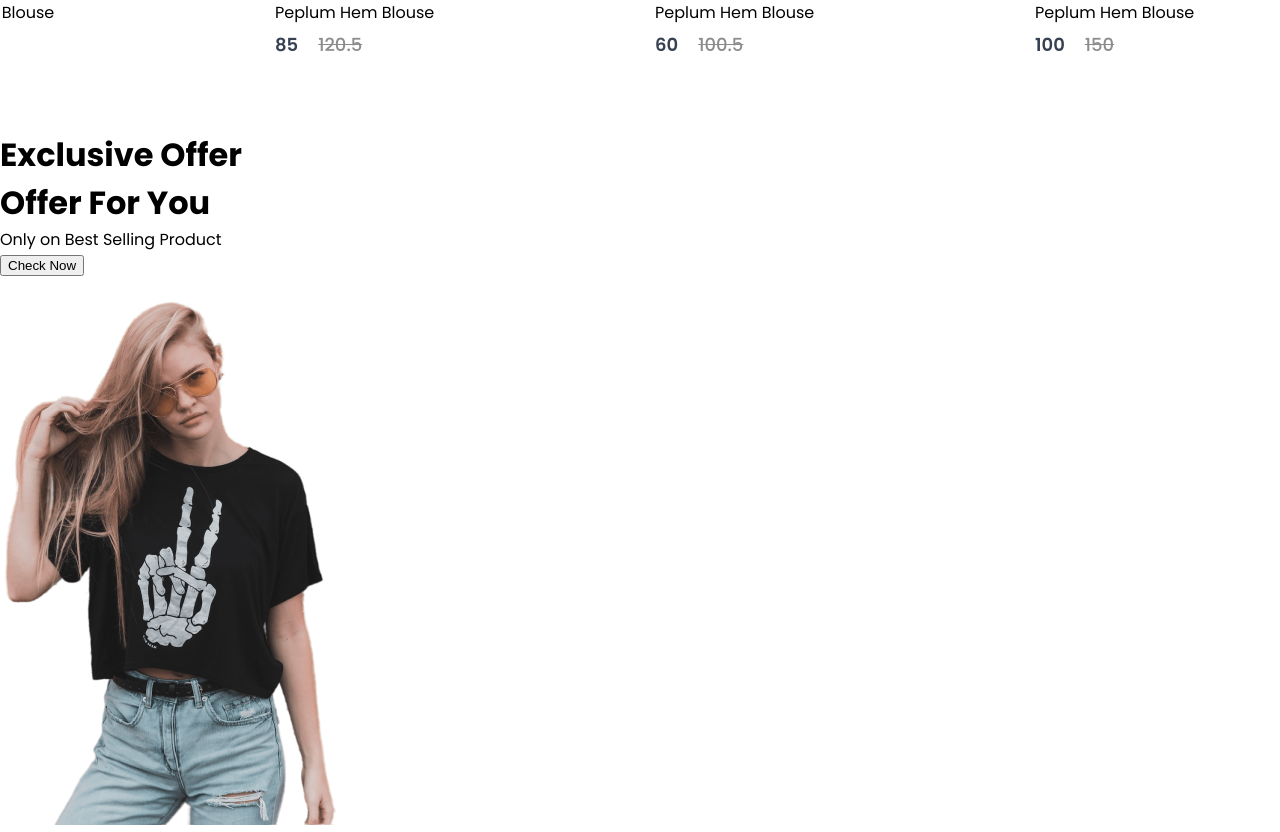
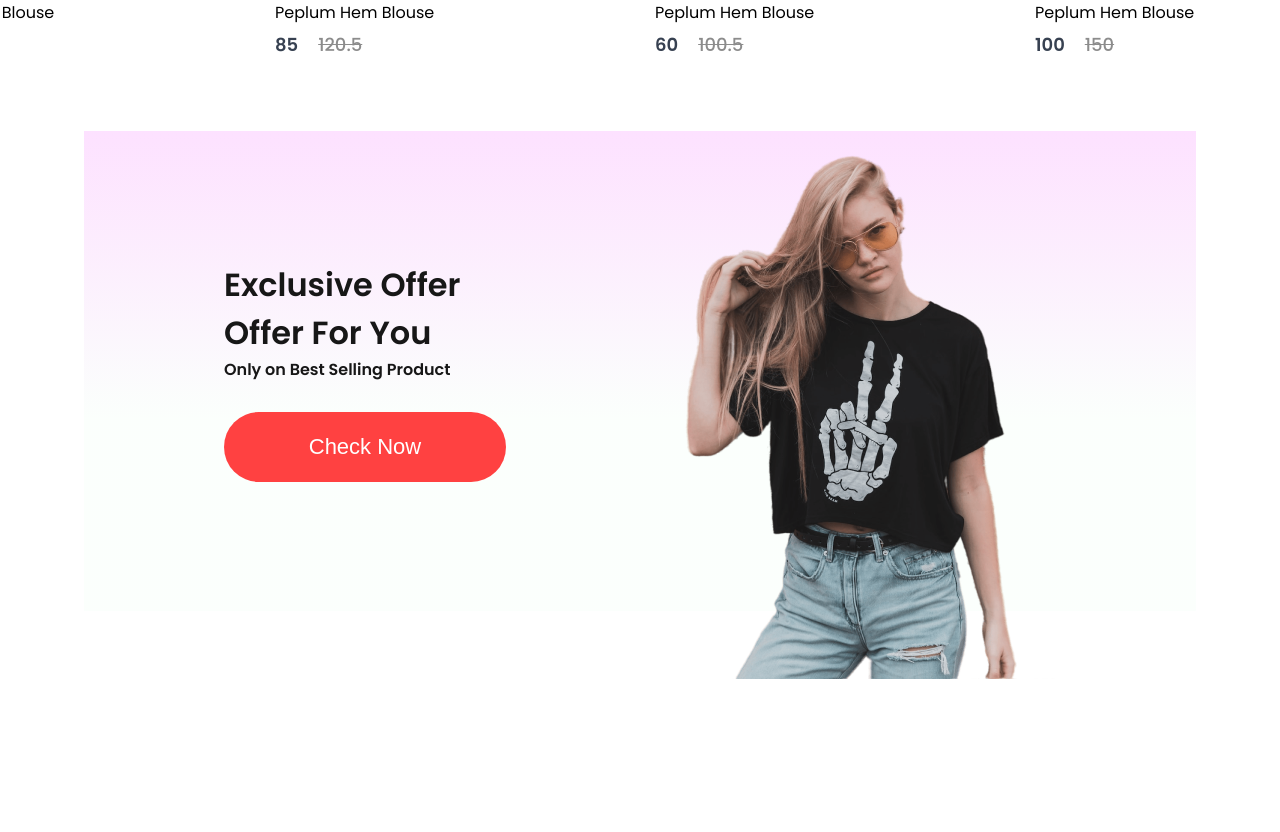
Before and after one commit to mr-prasai2004/LugaKinne, a React (Create React App) app in the folder frontend/: page / in a window 1280 px wide. Shown: the part 1486-2318 px from the top of the page. After the commit the page ends 2247 px from the top, so only its background shows below. Built offline with nearby package versions, Linux system fonts and the light colour scheme.

Commit message:
Button and text added

```diff
--- a/frontend/src/Components/Offers/Offers.css
+++ b/frontend/src/Components/Offers/Offers.css
@@ -0,0 +1,48 @@
+.offers{
+    width: 65%;
+    height: 60vh;
+    display: flex;
+    margin: auto;
+    padding: 0px 140px;
+    margin-bottom: 150px;
+    background: linear-gradient(180deg, #fde1ff,#e1ffea22 60%);
+}
+.offers-left{
+    flex:1;
+    display: flex;
+    flex-direction: column;
+    justify-content: center;
+
+}
+.offers-left h1{
+    color: #171717;
+    font: 5em;
+    font-weight: 600;
+
+}
+.offers-left p{
+    color: #171717;
+    font: 22px;
+    font-weight: 600;
+
+}
+.offers-left button{
+    width: 282px;
+    height: 70px;
+    border-radius: 35px;
+    background: #ff4141;
+    border: none;
+    color: white;
+    font-size: 22px;
+    font-weight: 500;
+    margin-top: 30px;
+    cursor: pointer;
+}
+offers-right{
+    flex: 1;
+    display: flex;
+    align-items: center;
+    justify-content: flex-end;
+    padding-top: 50px;
+
+}
--- a/frontend/src/Components/Offers/Offers.jsx
+++ b/frontend/src/Components/Offers/Offers.jsx
@@ -4,13 +4,13 @@
 export const Offers = () => {
   return (
     <div className='offers'>
-        <div className="offer-left">
+        <div className="offers-left">
             <h1>Exclusive Offer</h1>
             <h1>Offer For You</h1>
             <p>Only on Best Selling Product</p>
             <button>Check Now</button>
         </div>
-        <div className="offer-right">
+        <div className="offers-right">
             <img src={exclusive_image} alt="" />
 
         </div>
```
